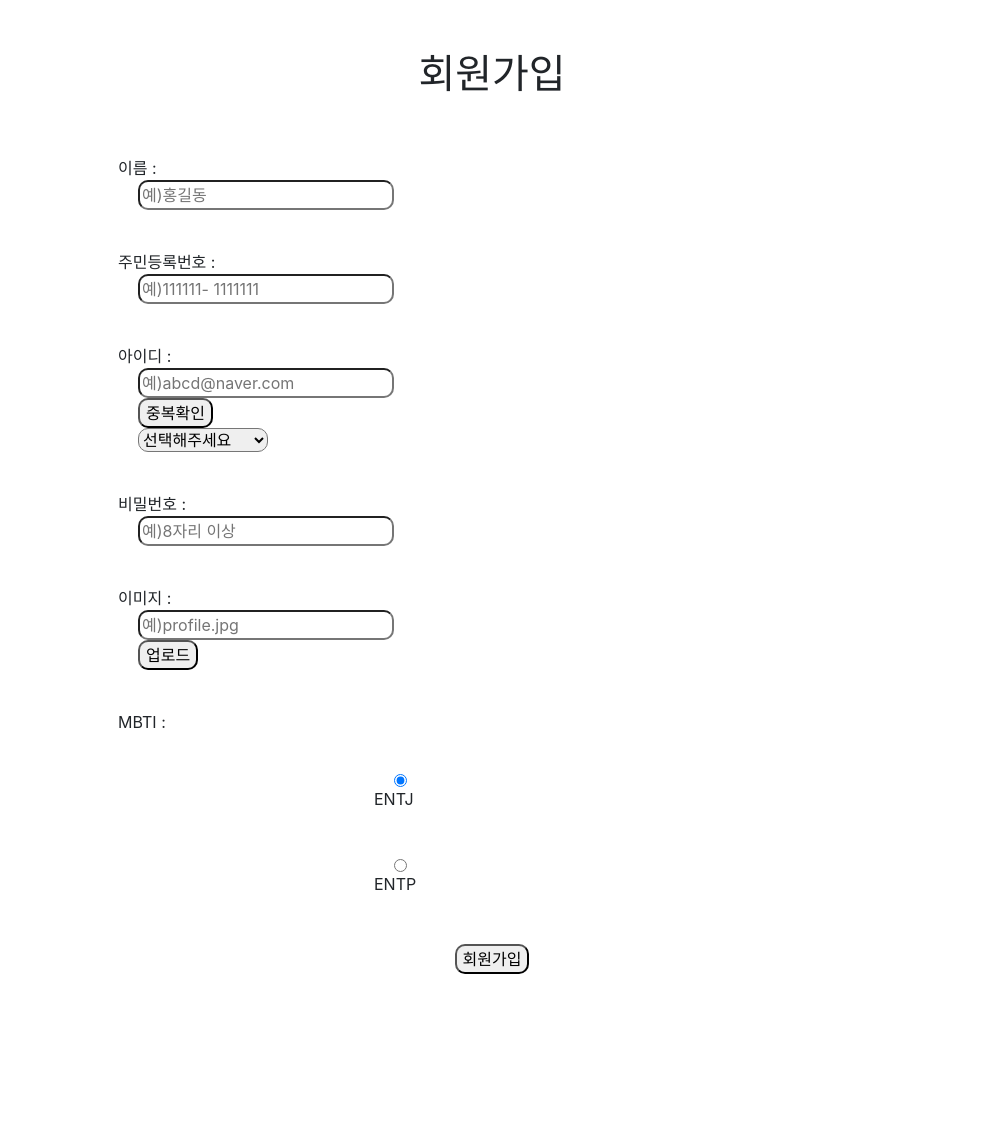
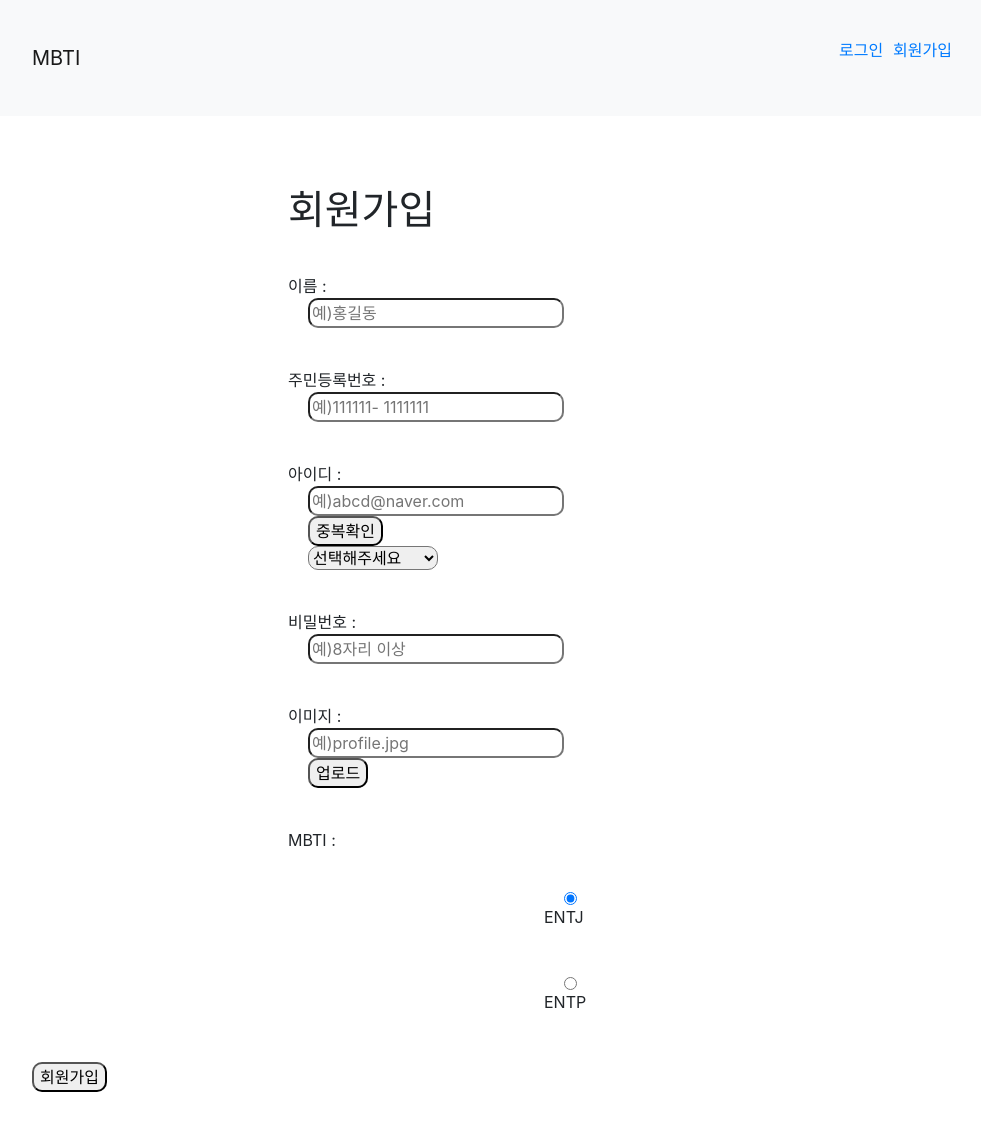
Before and after one commit to HyoJinKin/MBTI-Party, a Flask app: page /register in a window 1280 px wide. Shown: the whole page, without its empty margins (148-1129 px from the left). Before the commit the page ends 974 px from the top, so only its background shows below. Run offline with Flask 2, Linux system fonts and the light colour scheme; some libraries are stand-ins or nearby versions.

Commit message:
register.html 수정

```diff
--- a/app.py
+++ b/app.py
@@ -21,14 +21,24 @@ def index():
 
 @app.route('/api/party_list', methods=['GET'])
 def show_all():
-    test_doc = {
+    test_party_doc = {
         "id": random.choice(range(1, 10000)),
         "name": "테스트",
         "description": "테스트로 넣어본 데이터입니다",
         "max_member_num": 5,
-        "favorite_mbti": "INFJ,INTJ,INTP"
+        "favorite_mbti": "INFJ,INTJ,INTP",
+        "max_member_num": 5,
+        "masterId": "master@aaa.com",
+        "memberIds": "",
+        "memberRoles": "aaa:,bbb,ccc,ddd,eee"
     }
-    db.parties.insert_one(test_doc)
+    test_user_doc = {
+        "id": "test_user@aaa.com",
+        "nickname": "test_user",
+        "mbti": "INFJ"
+    }
+    db.parties.insert_one(test_party_doc)
+    db.users.insert_one(test_user_doc)
     parties = list(db.parties.find({}, {'_id': False}))
     return jsonify({'parties': parties})
 
@@ -41,7 +51,39 @@ def detail():
     desc = detail['description']
     favorite_mbti = detail['favorite_mbti']
 
-    return render_template('detail.html', id=id, name=name, desc=desc, favorite_mbti=favorite_mbti)
+    max_member_num = detail['max_member_num']
+    master_id = detail['master_id']
+    member_ids = detail['member_ids']
+    member_roles = detail['member_roles']
+    return render_template(
+        'detail.html',
+        id=id, name=name, desc=desc, favorite_mbti=favorite_mbti,
+        max_member_num=max_member_num,
+        master_id=master_id, member_ids=member_ids, member_roles=member_roles
+    )
+
+@app.route('/api/join_party')
+def join_party():
+    party_id = request.form['party_id_request']
+    user_id = request.form['user_id_request']
+    user_role = request.form['role_request']
+
+    member_ids_query = db.parties.find_one({"id":party_id})['members_ids']
+    if member_ids_query is "":
+        member_ids_query.append(user_id)
+    else:
+        member_ids_query.append("," + user_id)
+
+    member_roles_query = db.parties.find_one({"id":party_id})['member_roles']
+    if member_roles_query is "":
+        member_roles_query.append(user_role)
+    else:
+        member_roles_query.append("," + user_role)
+
+    db.parties.find_one_and_update(
+        {"id": party_id},
+        {"$set": {"memberIds": member_ids_query, "memberRoles": member_roles_query}},
+    )
 
 
 @app.route('/register')
--- a/static/register.css
+++ b/static/register.css
@@ -1,9 +1,6 @@
-.content {
-    text-align: center;
-    margin-top: 50px;
-    box-sizing: border-box;
+.section--join-form {
+
 }
-
 .info {
     /*border: 1px solid black;*/
     padding: 10px;
--- a/templates/register.html
+++ b/templates/register.html
@@ -34,7 +34,8 @@
 
     <!--    Css파일을 사용하기 위함-->
     <!--    <link rel="stylesheet" href="../index.css">-->
-    <link rel="stylesheet" href="{{url_for('static', filename='register.css')}}">
+    <link rel="stylesheet" href="../static/common.css">
+    <link rel="stylesheet" href="../static/register.css">
     <!--    <link rel="stylesheet" href="../static/register.css">-->
 
     <script>
@@ -101,12 +102,28 @@
 </head>
 <body>
 <div class="content">
+
+    <nav class="section section--nav navbar navbar-expand-lg navbar-light bg-light">
+        <div class="inner">
+            <a class="navbar-brand float--left" href="/">MBTI</a>
+            <div class="navbar-menu-group collapse navbar-collapse float--right">
+                <ul class="navbar-nav mr-auto">
+                    <li class="nav-item">
+                        <a href="/login">로그인</a>
+                    </li>
+                    <li class="nav-item">
+                        <a href="/register">회원가입</a>
+                    </li>
+                </ul>
+            </div>
+        </div>
+    </nav>
+
+    <section class="section section--join-form">
+        <div class="inner info">
             <div id="header">
                 <h1>회원가입</h1>
             </div>
-
-    <div class="info">
-
             <div class="name">
                 <span>이름 :</span>
                 <input type="text" id="name" placeholder="예)홍길동">
@@ -177,6 +194,13 @@
 
             <button onclick="registerUser()">회원가입</button>
         </div>
+    </section>
+
+
+    <div class="info">
+
+
+    </div>
 
 </div>
 </body>
```
Also changed, not shown: static/detail.js (added, +34 -0 lines). Lines whose indentation alone changed are shown as unchanged.
